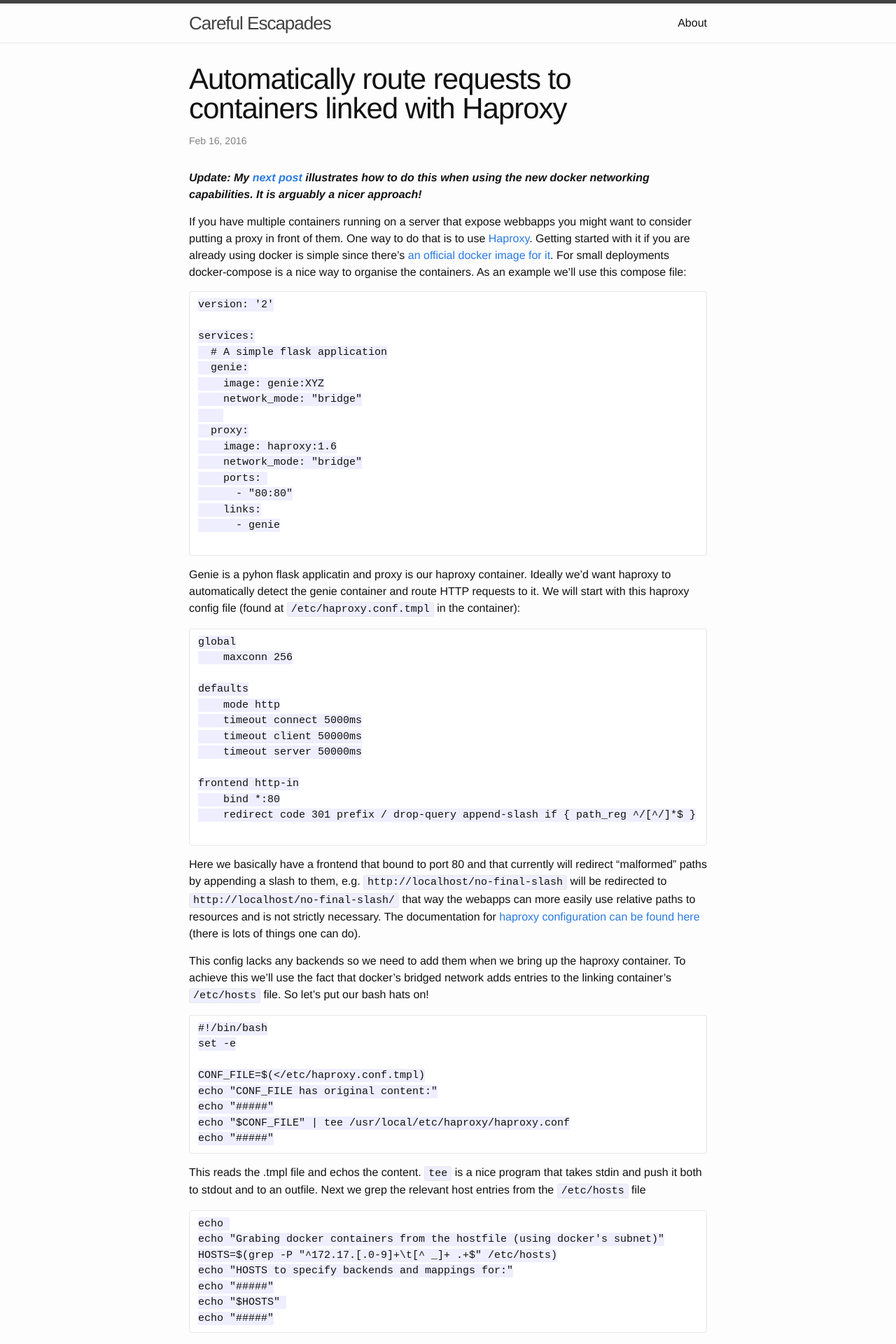
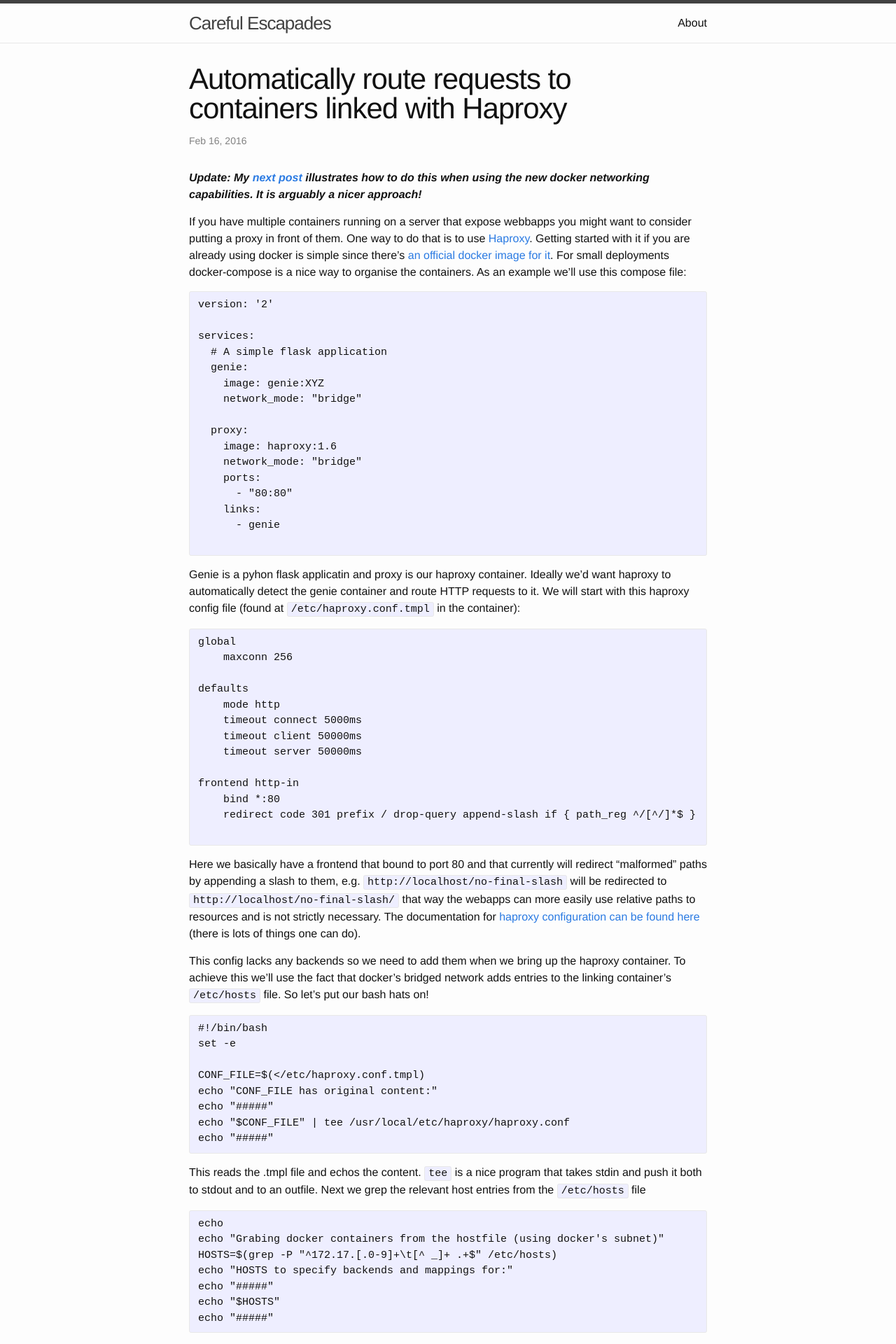
Before and after one commit to archevel/archevel.github.io, a Jekyll site: the page built from _posts/2016-02-16-containers-and-haproxy.markdown, in a window 1280 px wide. Shown: the top 1920 px of the page at 70% size. Built offline with Jekyll 4.4.1, drawn with Linux system fonts in a browser that asks for light colours.

Commit message:
Cleanup highlighting

````diff
--- a/_posts/2016-02-16-containers-and-haproxy.markdown
+++ b/_posts/2016-02-16-containers-and-haproxy.markdown
@@ -8,7 +8,7 @@ ___Update: My [next post][haproxy-docker-revisited] illustrates how to do this w
 
 If you have multiple containers running on a server that expose webbapps you might want to consider putting a proxy in front of them. One way to do that is to use [Haproxy][haproxy]. Getting started with it if you are already using docker is simple since there's [an official docker image for it][haproxy-image]. For small deployments docker-compose is a nice way to organise the containers. As an example we'll use this compose file:
 
-```
+```YAML
 version: '2'
 
 services:
@@ -29,7 +29,7 @@ services:
 
 Genie is a pyhon flask applicatin and proxy is our haproxy container. Ideally we'd want haproxy to automatically detect the genie container and route HTTP requests to it. We will start with this haproxy config file (found at `/etc/haproxy.conf.tmpl` in the container):
 
-```
+```Shell
 global
     maxconn 256
 
@@ -49,7 +49,7 @@ Here we basically have a frontend that bound to port 80 and that currently will
 
 This config lacks any backends so we need to add them when we bring up the haproxy container. To achieve this we'll use the fact that docker's bridged network adds entries to the linking container's `/etc/hosts` file. So let's put our bash hats on!
 
-```
+```Shell
 #!/bin/bash
 set -e
 
@@ -61,7 +61,7 @@ echo "#####"
 ```
 This reads the .tmpl file and echos the content. `tee` is a nice program that takes stdin and push it both to stdout and to an outfile. Next we grep the relevant host entries from the `/etc/hosts` file
 
-```
+```Shell
 echo
 echo "Grabing docker containers from the hostfile (using docker's subnet)"
 HOSTS=$(grep -P "^172.17.[.0-9]+\t[^ _]+ .+$" /etc/hosts)
@@ -74,7 +74,7 @@ The grep command here finds the rows that are on the docker subnet (172.17.x.y)
 
 Btw, all the echoing is only a nice to have. Since this is run on startup of the haproxy container it will show up in the docker logs which makes it easier to debug. Next up: sed-fu!
 
-```
+```Shell
 echo
 echo "Using sed to create mappings entries for the found hosts"
 MAPPINGS=$(sed "s/\(^[.0-9]*\)\t\([^ _]*\) .*$/    use_backend \2 if \{ path_beg \/\2\/ \}\n/g" <<< "$HOSTS")
@@ -85,19 +85,19 @@ echo "#####"
 ```
 Here sed is used with the input from the hosts we grepped out earlier we use it to produce mappings which are then appended to  the haproxy.conf file again using `tee`. This transforms a host entry like:
 
-```
+```Shell
 172.17.0.3	genie 0c984672792c labs_genie_1
 ```
 
 to:
 
-```
+```Shell
     use_backend genie if { path_beg /genie/ }
 ```
 
 So if a path start with the name of the container we use the backend for that container, which we will generate next!
 
-```
+```Shell
 echo
 echo "Using sed to create the backend entries for the found hosts"
 BACKENDS=$(sed "s/\(^[.0-9]*\)\t\([^ _]*\) .*$/backend \2 \n    reqrep ^([^\\\ ]*\\\ \/)\2[\/]?(.*)     \\\1\\\2\n    server \2 \1:5000 maxconn 32\n/g" <<< "$HOSTS")
@@ -109,13 +109,13 @@ echo "#####"
 
 The sed commands search part above is identical to the previous one (we still want the simplest container names and their IP). The replace part is a bit more involved and easy to get wrong. There's a bunch of escaping mixed in with the replacements and we also create a new regex to boot! At this point you might appreciate why I've been using `tee` ;) In any case the sed command would transforms the host entry:
 
-```
+```Shell
 172.17.0.3	genie 0c984672792c labs_genie_1
 ```
 
 to:
 
-```
+```Shell
 backend genie
      reqrep ^([^\ ]*\ /)genie[/]?(.*)     \1\2
      server genie 172.17.0.3:5000 maxconn 32
````
